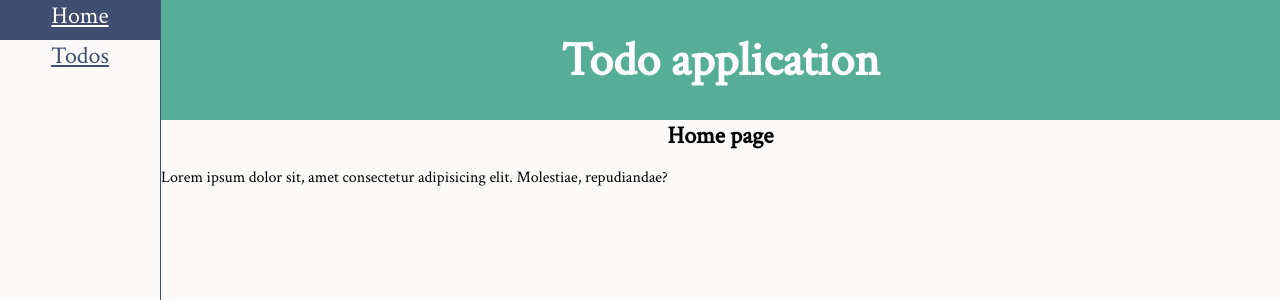
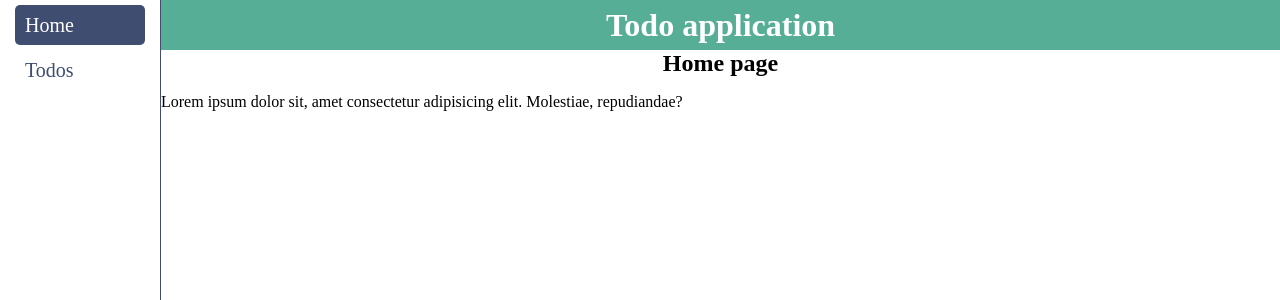
Before and after one commit to OlegKosarev502/VueJS-todo, a Vue app: page / in a window 1280 px wide. Shown: the top 300 px of the page. Built offline with nearby package versions, Linux system fonts and the light colour scheme; the HTML template or start-up script is replaced by a standard one.

Commit message:
Updated styles for App component.

```diff
--- a/src/App.vue
+++ b/src/App.vue
@@ -1,17 +1,19 @@
 <template>
   <div id="app">
     <div class="app-nav">
-      <div class="nav-item">
-        <router-link to="/">Home</router-link>
+      <div class="nav-item active-item">
+        <router-link class="nav-link" to="/">Home</router-link>
       </div>
       <div class="nav-item">
-        <router-link to="/todos">Todos</router-link>
+        <router-link class="nav-link" to="/todos">Todos</router-link>
       </div>
     </div>
+
     <div class="app-main">
       <div class="app-header">
         <h1>Todo application</h1>
       </div>
+
       <div class="app-views">
         <router-view />
       </div>
@@ -19,21 +21,21 @@
   </div>
 </template>
 
+<script>
+
+</script>
+
 <style>
-@import url("https://fonts.googleapis.com/css?family=Amatic+SC|Crimson+Text&display=swap");
-
 body {
   padding: 0;
   margin: 0;
   min-height: 100vh;
-  font-family: "Crimson Text", serif;
 }
 
 #app {
   display: flex;
   align-items: stretch;
   min-height: 100vh;
-  background-color: #faf9f8;
 }
 
 .app-nav {
@@ -42,20 +44,27 @@ body {
 
 .nav-item {
   height: 40px;
-  text-align: center;
+  margin: 5px 15px;
+  padding-left: 10px;
+  display: flex;
+  align-items: center;
+  border-radius: 5px;
 }
 
-.nav-item:hover {
+.active-item {
   background-color: #3f4d71;
 }
-
-.nav-item a {
-  font-size: 24px;
-  color: #3f4d71;
+.active-item .nav-link {
+  color: white;
 }
 
-.nav-item:hover a {
-  color: #fff;
+.nav-link {
+  width: 100%;
+  height: 30px;
+  font-size: 20px;
+  line-height: 30px;
+  color: #3f4d71;
+  text-decoration: none;
 }
 
 .app-main {
@@ -68,13 +77,12 @@ body {
   display: flex;
   justify-content: center;
   align-items: center;
-  height: 15vh;
+  height: 50px;
   background-color: #55ae95;
 }
 
 .app-header h1 {
   margin: 0;
-  font-size: 48px;
   color: #fff;
 }
 </style>
```
